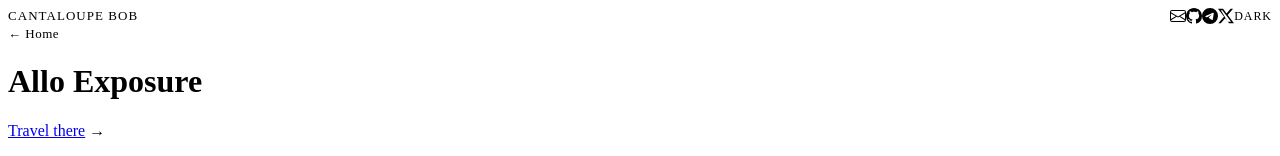
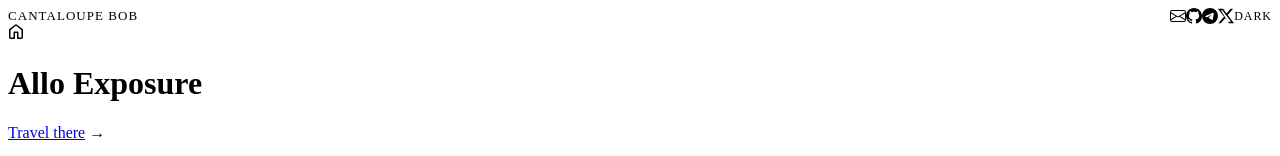
Before and after one commit to CantaloupeBob/CantaloupeBob.github.io, a React (Vite) app: page /stuff/allo-exposure in a window 1280 px wide. Shown: the top 156 px of the page. Built offline with nearby package versions, Linux system fonts and the light colour scheme; the HTML template or start-up script is replaced by a standard one.

Commit message:
home icon. break out all icons

```diff
--- a/src/components/Nav.tsx
+++ b/src/components/Nav.tsx
@@ -1,67 +1,11 @@
 import { Link } from "react-router";
 import ThemeToggle from "./ThemeToggle";
 import { email } from "../data/links";
+import { MailIcon } from "./icons/MailIcon";
+import { GitHubIcon } from "./icons/GitHubIcon";
+import { TelegramIcon } from "./icons/TelegramIcon";
+import { XIcon } from "./icons/XIcon";
 import "./Nav.css";
-
-function MailIcon() {
-  return (
-    <svg
-      xmlns="http://www.w3.org/2000/svg"
-      viewBox="0 0 16 16"
-      width="16"
-      height="16"
-      fill="currentColor"
-      aria-hidden="true"
-    >
-      <path d="M0 4a2 2 0 0 1 2-2h12a2 2 0 0 1 2 2v8a2 2 0 0 1-2 2H2a2 2 0 0 1-2-2V4Zm2-1a1 1 0 0 0-1 1v.217l7 4.2 7-4.2V4a1 1 0 0 0-1-1H2Zm13 2.383-4.708 2.825L15 11.105V5.383Zm-.034 6.876-5.64-3.471L8 9.583l-1.326-.795-5.64 3.47A1 1 0 0 0 2 13h12a1 1 0 0 0 .966-.741ZM1 11.105l4.708-2.897L1 5.383v5.722Z" />
-    </svg>
-  );
-}
-
-function GitHubIcon() {
-  return (
-    <svg
-      xmlns="http://www.w3.org/2000/svg"
-      viewBox="0 0 16 16"
-      width="16"
-      height="16"
-      fill="currentColor"
-      aria-hidden="true"
-    >
-      <path d="M8 0C3.58 0 0 3.58 0 8c0 3.54 2.29 6.53 5.47 7.59.4.07.55-.17.55-.38 0-.19-.01-.82-.01-1.49-2.01.37-2.53-.49-2.69-.94-.09-.23-.48-.94-.82-1.13-.28-.15-.68-.52-.01-.53.63-.01 1.08.58 1.23.82.72 1.21 1.87.87 2.33.66.07-.52.28-.87.51-1.07-1.78-.2-3.64-.89-3.64-3.95 0-.87.31-1.59.82-2.15-.08-.2-.36-1.02.08-2.12 0 0 .67-.21 2.2.82.64-.18 1.32-.27 2-.27.68 0 1.36.09 2 .27 1.53-1.04 2.2-.82 2.2-.82.44 1.1.16 1.92.08 2.12.51.56.82 1.27.82 2.15 0 3.07-1.87 3.75-3.65 3.95.29.25.54.73.54 1.48 0 1.07-.01 1.93-.01 2.2 0 .21.15.46.55.38A8.013 8.013 0 0 0 16 8c0-4.42-3.58-8-8-8Z" />
-    </svg>
-  );
-}
-
-function TelegramIcon() {
-  return (
-    <svg
-      xmlns="http://www.w3.org/2000/svg"
-      viewBox="0 0 16 16"
-      width="16"
-      height="16"
-      fill="currentColor"
-      aria-hidden="true"
-    >
-      <path d="M16 8A8 8 0 1 1 0 8a8 8 0 0 1 16 0zM8.287 5.906c-.778.324-2.334.994-4.666 2.01-.378.15-.577.298-.595.442-.03.243.275.339.69.47l.175.055c.408.133.958.288 1.243.294.26.006.549-.1.868-.32 2.179-1.471 3.304-2.214 3.374-2.23.05-.012.12-.026.166.016.047.041.042.12.037.141-.03.129-1.227 1.241-1.846 1.817-.193.18-.33.307-.358.336a8.154 8.154 0 0 1-.188.186c-.38.366-.664.64.015 1.088.327.216.589.393.85.571.284.194.568.387.936.629.093.06.183.125.27.187.331.236.63.448.997.414.214-.02.435-.22.547-.82.265-1.417.786-4.486.906-5.751a1.426 1.426 0 0 0-.013-.315.337.337 0 0 0-.114-.217.526.526 0 0 0-.31-.093c-.3.005-.763.166-2.984 1.09z" />
-    </svg>
-  );
-}
-
-function XIcon() {
-  return (
-    <svg
-      xmlns="http://www.w3.org/2000/svg"
-      viewBox="0 0 16 16"
-      width="16"
-      height="16"
-      fill="currentColor"
-      aria-hidden="true"
-    >
-      <path d="M12.6.75h2.454l-5.36 6.142L16 15.25h-4.937l-3.867-5.07-4.425 5.07H.316l5.733-6.57L0 .75h5.063l3.495 4.633L12.601.75Zm-.86 13.028h1.36L4.323 2.145H2.865l6.875 11.633Z" />
-    </svg>
-  );
-}
 
 export default function Nav() {
   return (
--- /dev/null
+++ b/src/components/icons/GitHubIcon.tsx
@@ -0,0 +1,14 @@
+export function GitHubIcon() {
+  return (
+    <svg
+      xmlns="http://www.w3.org/2000/svg"
+      viewBox="0 0 16 16"
+      width="16"
+      height="16"
+      fill="currentColor"
+      aria-hidden="true"
+    >
+      <path d="M8 0C3.58 0 0 3.58 0 8c0 3.54 2.29 6.53 5.47 7.59.4.07.55-.17.55-.38 0-.19-.01-.82-.01-1.49-2.01.37-2.53-.49-2.69-.94-.09-.23-.48-.94-.82-1.13-.28-.15-.68-.52-.01-.53.63-.01 1.08.58 1.23.82.72 1.21 1.87.87 2.33.66.07-.52.28-.87.51-1.07-1.78-.2-3.64-.89-3.64-3.95 0-.87.31-1.59.82-2.15-.08-.2-.36-1.02.08-2.12 0 0 .67-.21 2.2.82.64-.18 1.32-.27 2-.27.68 0 1.36.09 2 .27 1.53-1.04 2.2-.82 2.2-.82.44 1.1.16 1.92.08 2.12.51.56.82 1.27.82 2.15 0 3.07-1.87 3.75-3.65 3.95.29.25.54.73.54 1.48 0 1.07-.01 1.93-.01 2.2 0 .21.15.46.55.38A8.013 8.013 0 0 0 16 8c0-4.42-3.58-8-8-8Z" />
+    </svg>
+  );
+}
--- /dev/null
+++ b/src/components/icons/HomeIcon.tsx
@@ -0,0 +1,14 @@
+export function HomeIcon() {
+  return (
+    <svg
+      xmlns="http://www.w3.org/2000/svg"
+      viewBox="0 0 16 16"
+      width="16"
+      height="16"
+      fill="currentColor"
+      aria-hidden="true"
+    >
+      <path d="M6.906.664a1.749 1.749 0 0 1 2.187 0l5.25 4.2c.415.332.657.835.657 1.367v7.019A1.75 1.75 0 0 1 13.25 15h-3.5a.75.75 0 0 1-.75-.75V9H7v5.25a.75.75 0 0 1-.75.75h-3.5A1.75 1.75 0 0 1 1 13.25V6.23c0-.531.242-1.034.657-1.366l5.25-4.2Zm1.25 1.171a.25.25 0 0 0-.312 0l-5.25 4.2a.25.25 0 0 0-.094.196v7.019c0 .138.112.25.25.25H5.5V8.25a.75.75 0 0 1 .75-.75h3.5a.75.75 0 0 1 .75.75v5.25h2.75a.25.25 0 0 0 .25-.25V6.23a.25.25 0 0 0-.094-.195Z" />
+    </svg>
+  );
+}
--- /dev/null
+++ b/src/components/icons/MailIcon.tsx
@@ -0,0 +1,14 @@
+export function MailIcon() {
+  return (
+    <svg
+      xmlns="http://www.w3.org/2000/svg"
+      viewBox="0 0 16 16"
+      width="16"
+      height="16"
+      fill="currentColor"
+      aria-hidden="true"
+    >
+      <path d="M0 4a2 2 0 0 1 2-2h12a2 2 0 0 1 2 2v8a2 2 0 0 1-2 2H2a2 2 0 0 1-2-2V4Zm2-1a1 1 0 0 0-1 1v.217l7 4.2 7-4.2V4a1 1 0 0 0-1-1H2Zm13 2.383-4.708 2.825L15 11.105V5.383Zm-.034 6.876-5.64-3.471L8 9.583l-1.326-.795-5.64 3.47A1 1 0 0 0 2 13h12a1 1 0 0 0 .966-.741ZM1 11.105l4.708-2.897L1 5.383v5.722Z" />
+    </svg>
+  );
+}
--- /dev/null
+++ b/src/components/icons/TelegramIcon.tsx
@@ -0,0 +1,14 @@
+export function TelegramIcon() {
+  return (
+    <svg
+      xmlns="http://www.w3.org/2000/svg"
+      viewBox="0 0 16 16"
+      width="16"
+      height="16"
+      fill="currentColor"
+      aria-hidden="true"
+    >
+      <path d="M16 8A8 8 0 1 1 0 8a8 8 0 0 1 16 0zM8.287 5.906c-.778.324-2.334.994-4.666 2.01-.378.15-.577.298-.595.442-.03.243.275.339.69.47l.175.055c.408.133.958.288 1.243.294.26.006.549-.1.868-.32 2.179-1.471 3.304-2.214 3.374-2.23.05-.012.12-.026.166.016.047.041.042.12.037.141-.03.129-1.227 1.241-1.846 1.817-.193.18-.33.307-.358.336a8.154 8.154 0 0 1-.188.186c-.38.366-.664.64.015 1.088.327.216.589.393.85.571.284.194.568.387.936.629.093.06.183.125.27.187.331.236.63.448.997.414.214-.02.435-.22.547-.82.265-1.417.786-4.486.906-5.751a1.426 1.426 0 0 0-.013-.315.337.337 0 0 0-.114-.217.526.526 0 0 0-.31-.093c-.3.005-.763.166-2.984 1.09z" />
+    </svg>
+  );
+}
--- /dev/null
+++ b/src/components/icons/XIcon.tsx
@@ -0,0 +1,14 @@
+export function XIcon() {
+  return (
+    <svg
+      xmlns="http://www.w3.org/2000/svg"
+      viewBox="0 0 16 16"
+      width="16"
+      height="16"
+      fill="currentColor"
+      aria-hidden="true"
+    >
+      <path d="M12.6.75h2.454l-5.36 6.142L16 15.25h-4.937l-3.867-5.07-4.425 5.07H.316l5.733-6.57L0 .75h5.063l3.495 4.633L12.601.75Zm-.86 13.028h1.36L4.323 2.145H2.865l6.875 11.633Z" />
+    </svg>
+  );
+}
--- a/src/pages/ArticlePage.css
+++ b/src/pages/ArticlePage.css
@@ -1,9 +1,7 @@
 /* ─── Page navigation ───────────────────────────────────────────────────────── */
 .back-link {
-    display: inline-block;
-    font-family: var(--font-ui);
-    font-size: 0.8125rem;
-    letter-spacing: 0.04em;
+    display: inline-flex;
+    align-items: center;
     color: var(--fg-muted);
     text-decoration: none;
     margin-bottom: var(--sp-10);
--- a/src/pages/ArticlePage.tsx
+++ b/src/pages/ArticlePage.tsx
@@ -7,6 +7,7 @@ import {
   workComponents,
 } from "../content/index";
 import type { StuffMeta } from "../content/index";
+import { HomeIcon } from "../components/icons/HomeIcon";
 import "./ArticlePage.css";
 
 interface ArticlePageProps {
@@ -38,8 +39,8 @@ export default function ArticlePage({ type }: ArticlePageProps) {
 
   return (
     <div>
-      <Link to="/" className="back-link">
-        ← Home
+      <Link to="/" className="back-link" aria-label="Home">
+        <HomeIcon />
       </Link>
 
       <div className="page-intro">
```
